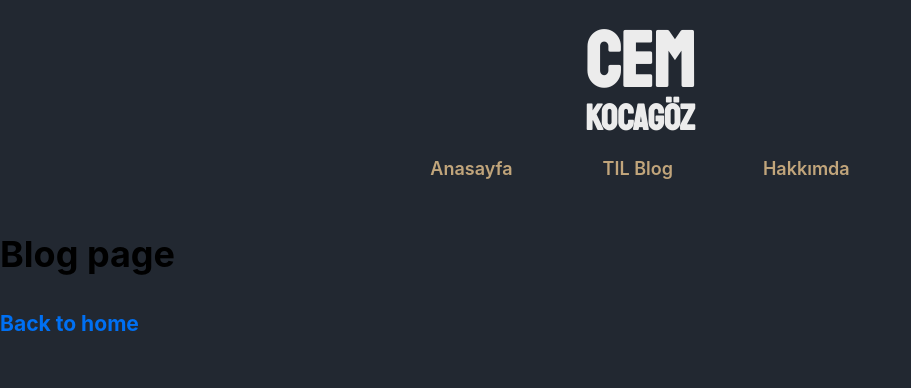
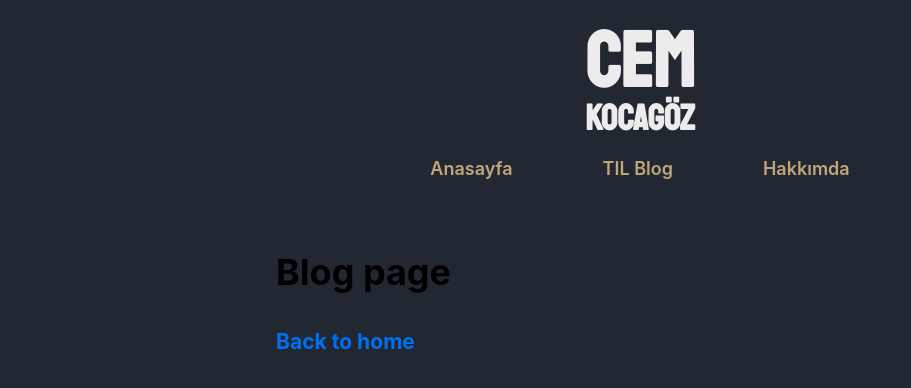
Before and after one commit to kocagozcem/cemkocagoz-blog, a Next.js app: page /blog in a window 1280 px wide. Shown: the top 388 px of the page, without its empty margins (0-911 px from the left). Built offline with nearby package versions, Linux system fonts and the light colour scheme.

Commit message:
layout max width

```diff
--- a/components/layout/layout.js
+++ b/components/layout/layout.js
@@ -5,7 +5,9 @@ function Layout({ children }) {
   return (
     <div className={styles.container}>
       <NavigationMenu />
-      {children}
+      <div className={styles.content}>
+        {children}
+      </div>
     </div>
   )
 }
--- a/components/layout/layout.module.scss
+++ b/components/layout/layout.module.scss
@@ -1,2 +1,9 @@
 .container{
+  max-width: 800px;
+  margin-left: auto;
+  margin-right: auto;
 }
+
+.content{
+  padding: 1rem 2rem;
+}
```
